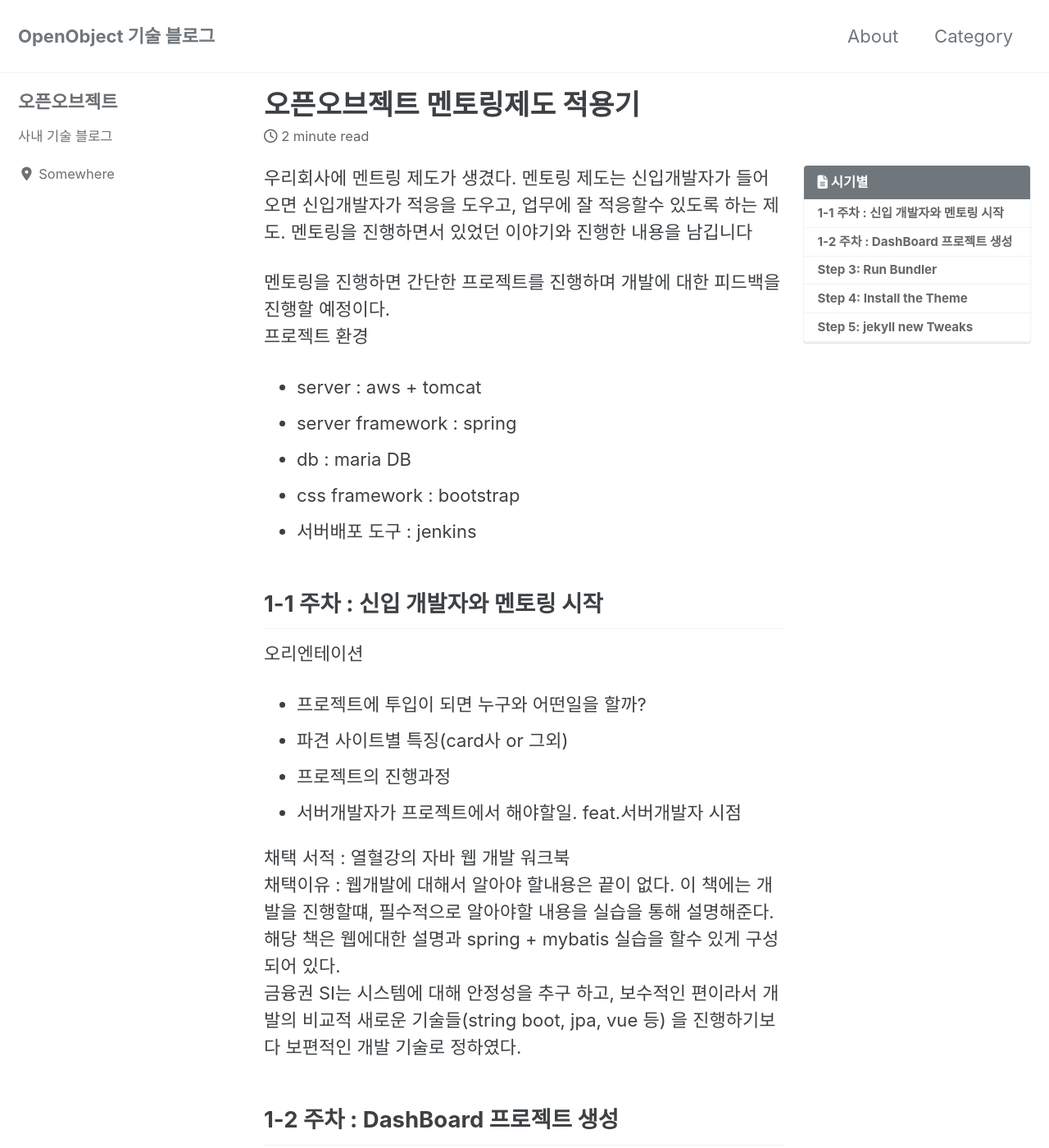
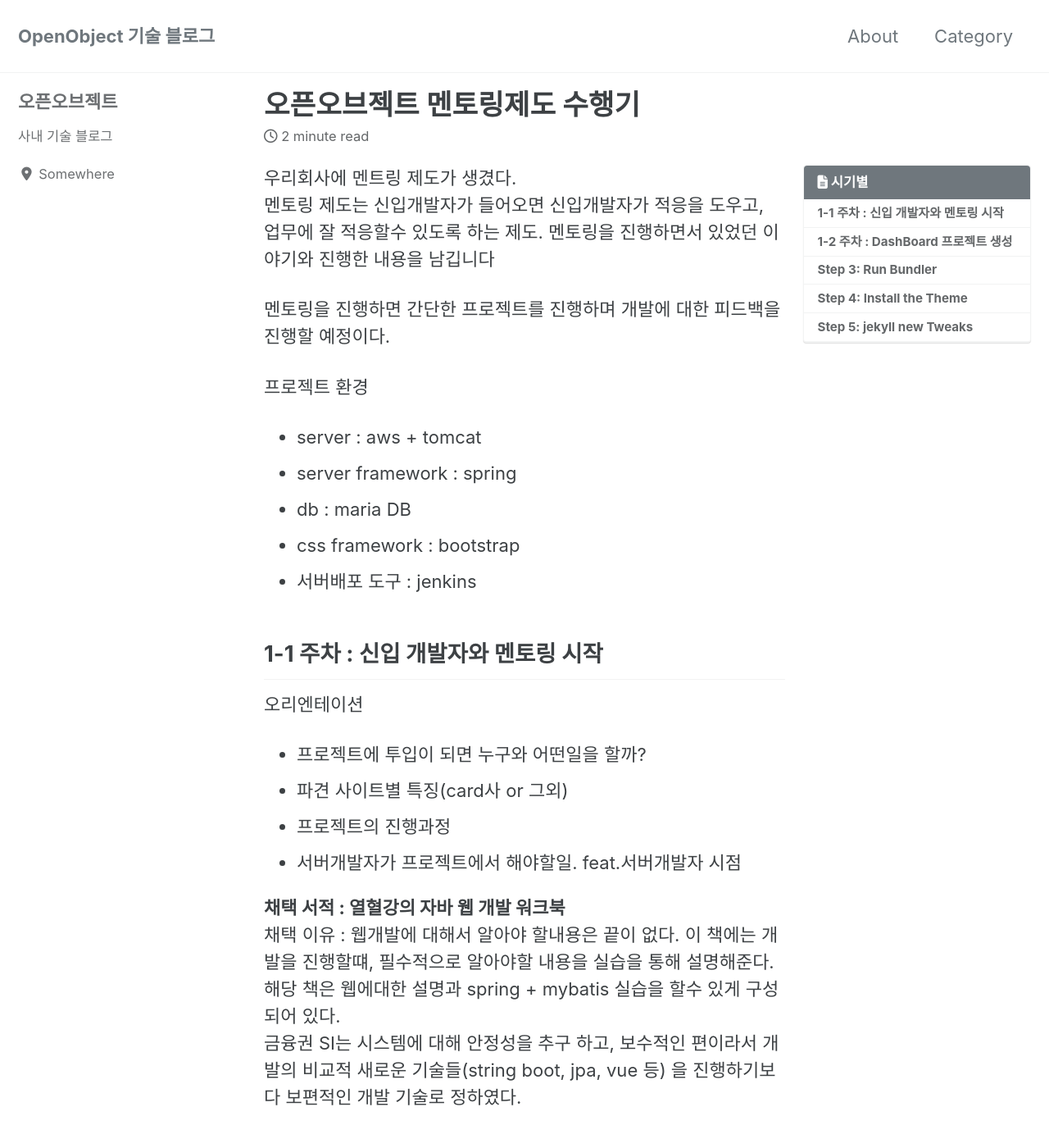
Before and after one commit to openobjectnet/openobjectnet.github.io, a Jekyll site: the page built from _posts/2020-05-19-mento-review.md, in a window 1280 px wide and 1400 px high. Shown: the whole window at 82% size. Built offline with Jekyll 4.4.1, drawn with Linux system fonts in a browser that asks for light colours; cached includes are drawn as plain includes; nearby versions of some CDN libraries.

Commit message:
[SeHoon] 멘토링 포스트 수정

```diff
--- a/_posts/2020-05-19-mento-review.md
+++ b/_posts/2020-05-19-mento-review.md
@@ -1,5 +1,5 @@
 ---
-title:  "오픈오브젝트 멘토링제도 적용기"
+title:  "오픈오브젝트 멘토링제도 수행기"
 last_modified_at: 2020-05-19T16:01:04-04:00
 categories:
   - Experience
@@ -9,10 +9,12 @@ toc: true
 toc_label: "시기별"
 ---
 
-우리회사에 멘트링 제도가 생겼다. 멘토링 제도는 신입개발자가 들어오면 신입개발자가 적응을 도우고, 업무에 잘 적응할수 있도록 하는 제도.
+우리회사에 멘트링 제도가 생겼다.
+멘토링 제도는 신입개발자가 들어오면 신입개발자가 적응을 도우고, 업무에 잘 적응할수 있도록 하는 제도.
 멘토링을 진행하면서 있었던 이야기와 진행한 내용을 남깁니다
 
 멘토링을 진행하면 간단한 프로젝트를 진행하며 개발에 대한 피드백을 진행할 예정이다.
+
 프로젝트 환경
 - server : aws + tomcat
 - server framework : spring
@@ -28,8 +30,8 @@ toc_label: "시기별"
 - 서버개발자가 프로젝트에서 해야할일. feat.서버개발자 시점
 
 
-채택 서적 : 열혈강의 자바 웹 개발 워크북
-채택이유 : 웹개발에 대해서 알아야 할내용은 끝이 없다. 이 책에는 개발을 진행할떄, 필수적으로 알아야할 내용을 실습을 통해 설명해준다.
+**채택 서적 : 열혈강의 자바 웹 개발 워크북**
+채택 이유 : 웹개발에 대해서 알아야 할내용은 끝이 없다. 이 책에는 개발을 진행할떄, 필수적으로 알아야할 내용을 실습을 통해 설명해준다.
 해당 책은 웹에대한 설명과 spring + mybatis 실습을 할수 있게 구성되어 있다.
 금융권 SI는 시스템에 대해 안정성을 추구 하고, 보수적인 편이라서 개발의 비교적 새로운 기술들(string boot, jpa, vue 등) 을 진행하기보다 보편적인 개발 기술로 정하였다.
 
```
Also changed, not shown: README.md.
